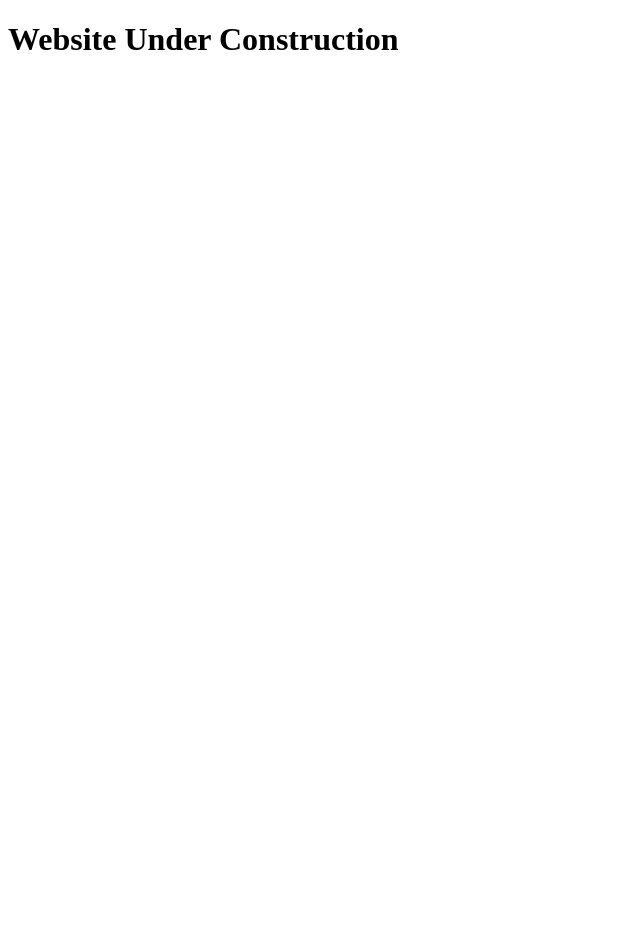
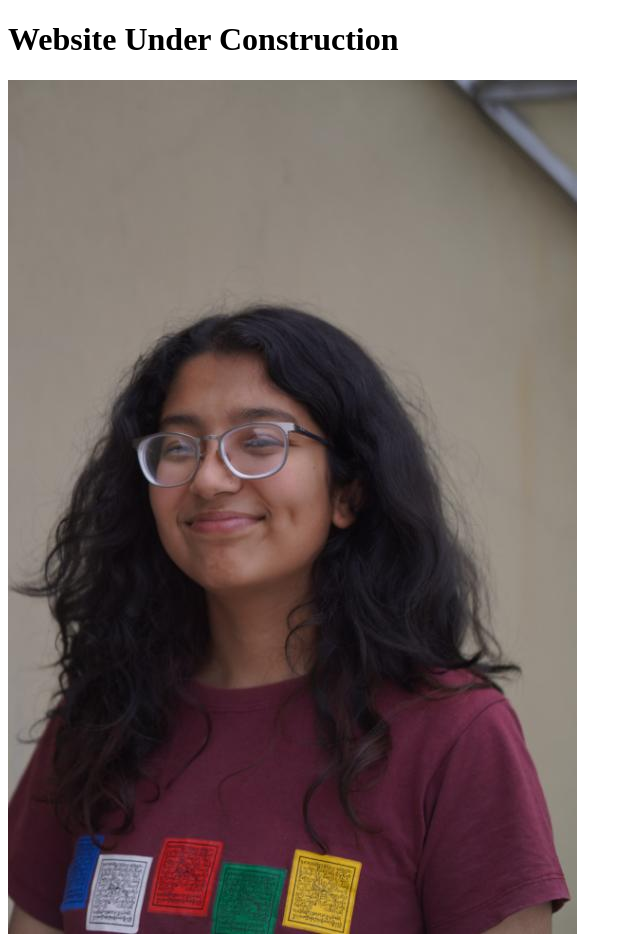
Before and after one commit to iamiza/iamiza.github.io, a plain HTML site: page index.html in a window 1280 px wide. Shown: the whole page, without its empty margins (0-640 px from the left). Before the commit the page ends 800 px from the top, so only its background shows below. Drawn offline with Linux system fonts and the light colour scheme.

Commit message:
Add image

```diff
--- a/index.html
+++ b/index.html
@@ -8,5 +8,6 @@
 </head>
 <body>
     <h1>Website Under Construction</h1>
+    <img src="assets/images/profile.jpg">
 </body>
 </html>
```
Also changed, not shown: assets/images/profile.jpg (added).
